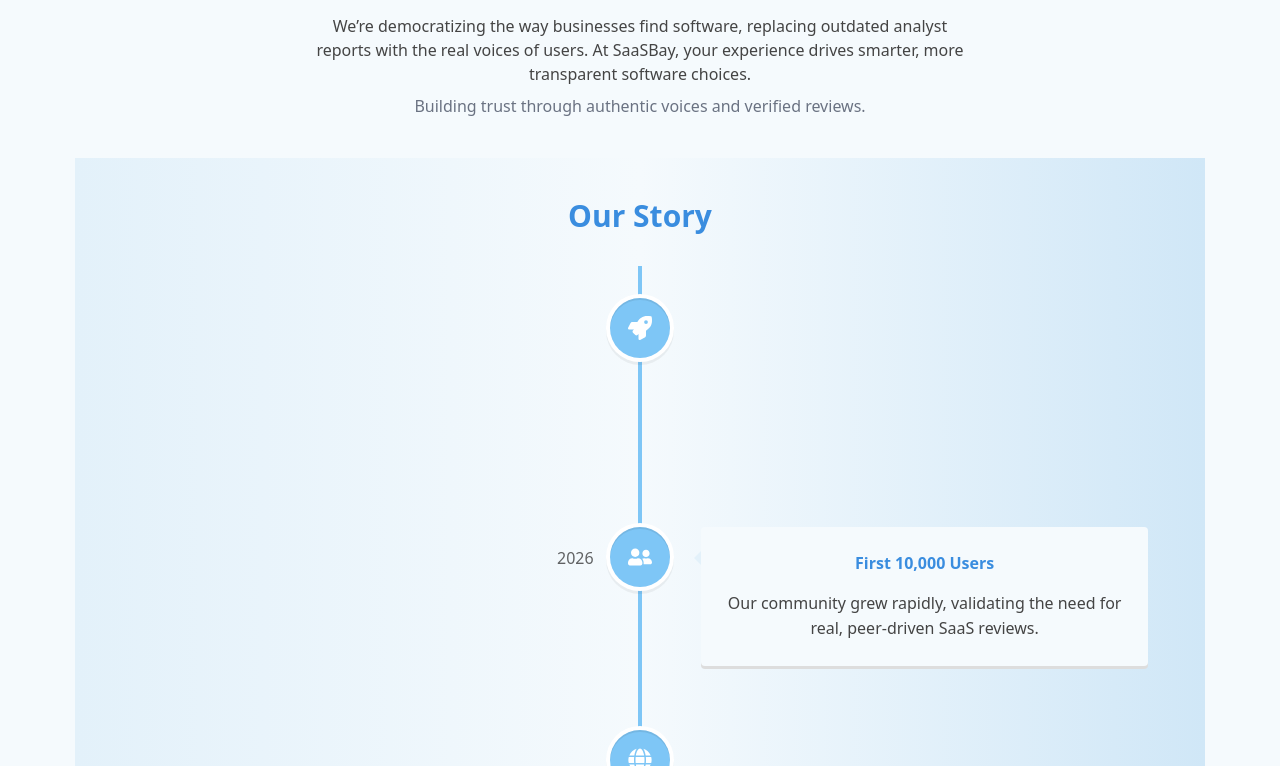
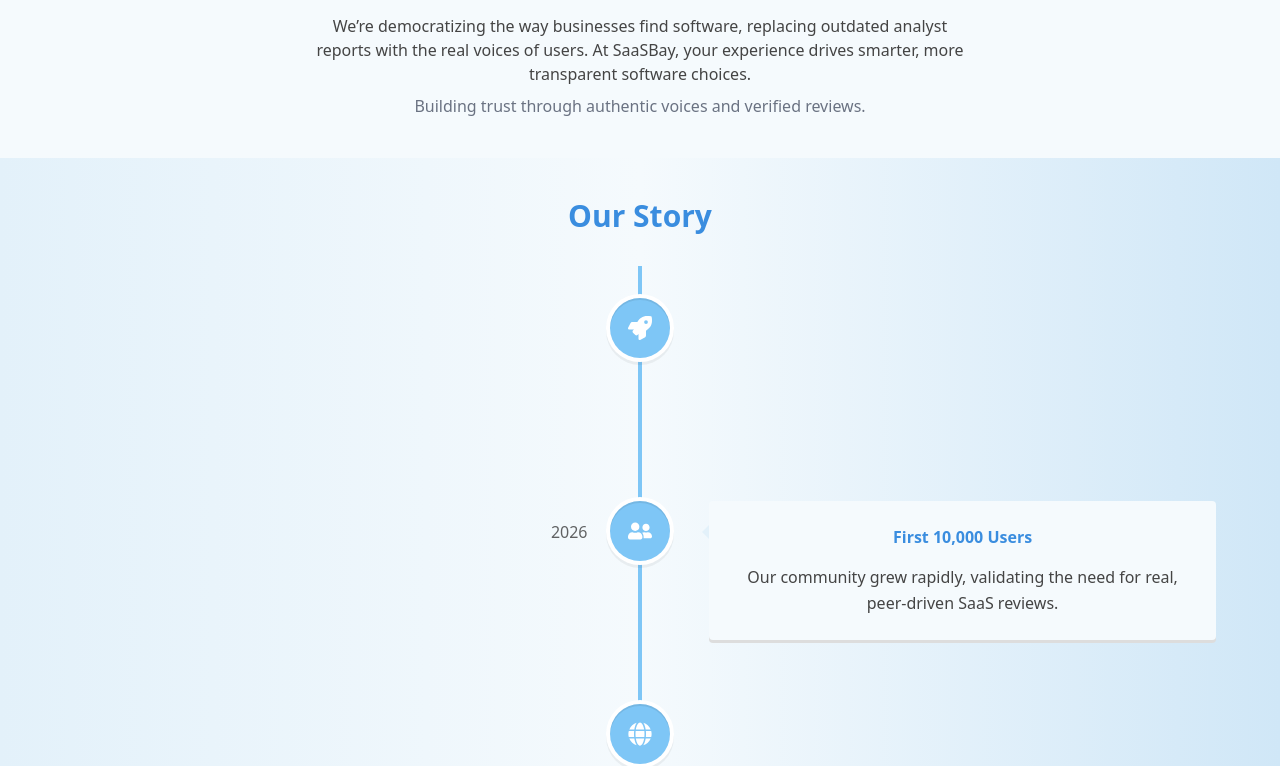
Before and after one commit to shaikmohammed-maaz/SaaSBay, a React (Vite) app: page /SaaSBay/about in a window 1280 px wide. Shown: the part 798-1564 px from the top of the page. Built offline with nearby package versions, Linux system fonts and the light colour scheme.

Commit message:
fixed the width issue

```diff
--- a/src/About.jsx
+++ b/src/About.jsx
@@ -167,7 +167,7 @@
 
 export default function About() {
   return (
-    <div className="about-bg min-h-screen w-full overflow-x-hidden">
+    <div className="about-bg min-h-screen w-full overflow-x-hidden" >
       {/* Hero / Intro */}
       <section className="w-full flex flex-col items-center justify-center min-h-[60vh] md:min-h-[80vh] py-12 px-4 md:px-0 relative text-center mt-10 md:mt-20">
         <FaCogs className="text-primary absolute right-8 top-24 text-3xl md:text-5xl opacity-20 animate-float z-10" />
--- a/src/App.css
+++ b/src/App.css
@@ -1,6 +1,7 @@
 #root {
-  max-width: 1280px;
-  margin: 0 auto;
+  /* max-width: 1280px;
+  margin: 0 auto; */
+  width: 100%;
   padding: 0;
   text-align: center;
 }
--- a/src/Home.jsx
+++ b/src/Home.jsx
@@ -101,7 +101,7 @@
 
 	// Banner Area
 	return (
-		<div className="flex flex-col items-center w-full overflow-x-hidden relative">
+		<div className="flex flex-col items-center w-full overflow-x-hidden relative" >
 			{/* Decorative floating SaaS icons (background parallax) */}
 			<motion.img
 				src={codingIcon}
```
